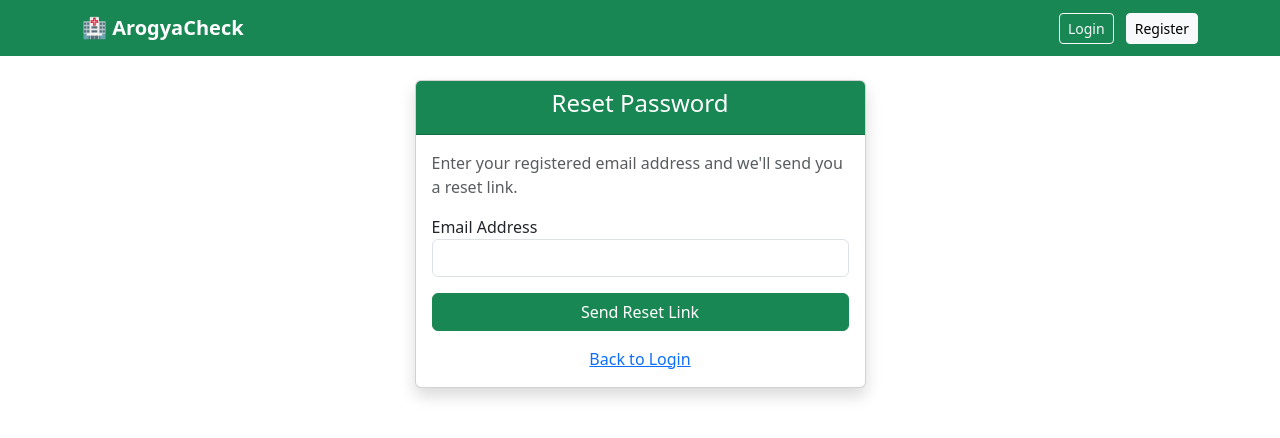
After one commit to jyotsnak1603/arogyacheck, a Django app: page /accounts/password-reset/ in a window 1280 px wide. The commit adds this page. Shown: the top 438 px of the page. Run offline with Django 5.2, Linux system fonts and the light colour scheme.

Commit message:
Added doctor notes, audit trail, password reset, email verification

```diff
--- a/accounts/models.py
+++ b/accounts/models.py
@@ -22,6 +22,8 @@ class UserProfile(models.Model):
                                       blank=True,
                                       related_name='registered_patients'
                                       )
+    is_verified = models.BooleanField(default=False)
+    verification_token = models.CharField(max_length=100, blank=True, null=True)
 
     def __str__(self):
         return f"{self.user.username} - {self.role}"
--- a/accounts/urls.py
+++ b/accounts/urls.py
@@ -5,4 +5,7 @@ urlpatterns = [
     path('register/', views.register_view, name='register'),
     path('login/', views.login_view, name='login'),
     path('logout/', views.logout_view, name='logout'),
+    path('password-reset/', views.password_reset_view, name='password_reset'),
+    path('password-reset-confirm/<str:token>/', views.password_reset_confirm_view, name='password_reset_confirm'),
+    path('verify-email/<str:token>/', views.verify_email_view, name='verify_email'),
 ]
--- a/accounts/views.py
+++ b/accounts/views.py
@@ -8,31 +8,53 @@ from django.contrib import messages
 from .forms import RegisterForm
 from .models import UserProfile
 
+#To reset password
+from django.core.mail import send_mail
+from django.conf import settings
+import uuid
+
 def register_view(request):
     if request.method == 'POST':
         form = RegisterForm(request.POST)
         if form.is_valid():
-            #Create user
             user = User.objects.create_user(
-                username= form.cleaned_data['username'],
-                email= form.cleaned_data['email'],
-                password= form.cleaned_data['password'],
-                first_name = form.cleaned_data['first_name'],
-                last_name = form.cleaned_data['last_name'],
+                username=form.cleaned_data['username'],
+                email=form.cleaned_data['email'],
+                password=form.cleaned_data['password'],
+                first_name=form.cleaned_data['first_name'],
+                last_name=form.cleaned_data['last_name'],
             )
 
-            #Creating USerProfile
+            role = form.cleaned_data['role']
+
+            # Generate token for doctor
+            token = str(uuid.uuid4()) if role == 'doctor' else ''
 
             UserProfile.objects.create(
                 user=user,
-                role = form.cleaned_data['role'],
-                phone = form.cleaned_data['phone'],
-                village = form.cleaned_data['village'],
-                district = form.cleaned_data['district'],
-                state = form.cleaned_data['state'],
+                role=role,
+                phone=form.cleaned_data['phone'],
+                village=form.cleaned_data['village'],
+                district=form.cleaned_data['district'],
+                state=form.cleaned_data['state'],
+                is_verified=False if role == 'doctor' else True,
+                verification_token=token,
             )
 
-            messages.success(request, "Account Created Successfully! Please login.")
+            # Send verification email for doctor
+            if role == 'doctor':
+                verify_link = f"http://127.0.0.1:8000/accounts/verify-email/{token}/"
+                send_mail(
+                    'ArogyaCheck - Verify Your Doctor Account',
+                    f'Hello Dr. {user.first_name},\n\nClick this link to verify your account:\n{verify_link}\n\nIf you did not register, ignore this email.',
+                    settings.EMAIL_HOST_USER,
+                    [user.email],
+                    fail_silently=False,
+                )
+                messages.success(request, "Account created! Please check your email to verify your doctor account.")
+            else:
+                messages.success(request, "Account created successfully! Please login.")
+
             return redirect('login')
 
     else:
@@ -45,8 +67,13 @@ def login_view(request):
         password = request.POST['password']
         user = authenticate(request, username=username, password = password)
         if user is not None:
+            # Block unverified doctors
+            if user.userprofile.role == 'doctor' and not user.userprofile.is_verified:
+                messages.error(request, "Please verify your email before logging in as a doctor.")
+                return render(request, 'accounts/login.html')
             login(request, user)
-        #Redirect according to their roles
+
+            #Redirect according to their roles
             role = user.userprofile.role
             if role == 'patient':
                 return redirect('questionnaire')
@@ -64,3 +91,60 @@ def login_view(request):
 def logout_view(request):
     logout(request)
     return redirect('login')
+
+# Temporary in-memory token store
+reset_tokens = {}
+
+def password_reset_view(request):
+    if request.method == 'POST':
+        email = request.POST.get('email')
+        user = User.objects.filter(email=email).first()
+        if user:
+            token = str(uuid.uuid4())
+            reset_tokens[token] = user.id
+            reset_link = f"http://127.0.0.1:8000/accounts/password-reset-confirm/{token}/"
+            send_mail(
+                'ArogyaCheck Password Reset',
+                f'Click this link to reset your password: {reset_link}',
+                settings.EMAIL_HOST_USER,
+                [email],
+                fail_silently=False,
+            )
+            messages.success(request, "Password reset link sent to your email!")
+            return redirect('login')
+        else:
+            messages.error(request, "No account found with this email.")
+    return render(request, 'accounts/password_reset.html')
+
+
+def password_reset_confirm_view(request, token):
+    if token not in reset_tokens:
+        messages.error(request, "Invalid or expired reset link.")
+        return redirect('login')
+
+    if request.method == 'POST':
+        password = request.POST.get('password')
+        confirm_password = request.POST.get('confirm_password')
+        if password != confirm_password:
+            messages.error(request, "Passwords do not match.")
+        else:
+            user = User.objects.get(id=reset_tokens[token])
+            user.set_password(password)
+            user.save()
+            del reset_tokens[token]
+            messages.success(request, "Password reset successful! Please login.")
+            return redirect('login')
+
+    return render(request, 'accounts/password_reset_confirm.html', {'token': token})
+
+
+def verify_email_view(request, token):
+    try:
+        profile = UserProfile.objects.get(verification_token=token, role='doctor')
+        profile.is_verified = True
+        profile.verification_token = ''
+        profile.save()
+        messages.success(request, "Email verified successfully! You can now login.")
+    except UserProfile.DoesNotExist:
+        messages.error(request, "Invalid or expired verification link.")
+    return redirect('login')
--- a/config/urls.py
+++ b/config/urls.py
@@ -24,5 +24,4 @@ urlpatterns = [
     path('accounts/', include('accounts.urls')),
     path('patients/', include('patients.urls')),
     path('dashboard/', include('dashboard.urls')),
-
 ]
--- a/templates/accounts/login.html
+++ b/templates/accounts/login.html
@@ -25,6 +25,9 @@
                 <div class="text-center mt-3">
                     Don't have an account? <a href="{% url 'register' %}">Register here</a>
                 </div>
+                <div class="text-center mt-2">
+                    <a href="{% url 'password_reset' %}">Forgot Password?</a>
+                </div>
             </div>
         </div>
     </div>
--- /dev/null
+++ b/templates/accounts/password_reset.html
@@ -0,0 +1,29 @@
+{% extends 'base.html' %}
+
+{% block content %}
+<div class="row justify-content-center">
+    <div class="col-md-5">
+        <div class="card shadow">
+            <div class="card-header bg-success text-white text-center">
+                <h4>Reset Password</h4>
+            </div>
+            <div class="card-body">
+                <p class="text-muted">Enter your registered email address and we'll send you a reset link.</p>
+                <form method="POST">
+                    {% csrf_token %}
+                    <div class="mb-3">
+                        <label>Email Address</label>
+                        <input type="email" name="email" class="form-control" required>
+                    </div>
+                    <div class="d-grid">
+                        <button type="submit" class="btn btn-success">Send Reset Link</button>
+                    </div>
+                </form>
+                <div class="text-center mt-3">
+                    <a href="{% url 'login' %}">Back to Login</a>
+                </div>
+            </div>
+        </div>
+    </div>
+</div>
+{% endblock %}
```
Also changed, not shown: accounts/forms.py (+13 -1 lines), config/settings.py (+10 -2 lines), dashboard/views.py (+19 -3 lines), patients/admin.py (+7 -1 lines), patients/models.py (+18 -0 lines), templates/accounts/password_reset_confirm.html (added, +30 -0 lines), templates/dashboard/doctor_patient_detail.html (+14 -2 lines), accounts/migrations/0003_userprofile_is_verified_and_more.py (added), patients/migrations/0003_riskreport_doctor_notes.py (added), patients/migrations/0004_auditlog.py (added).
